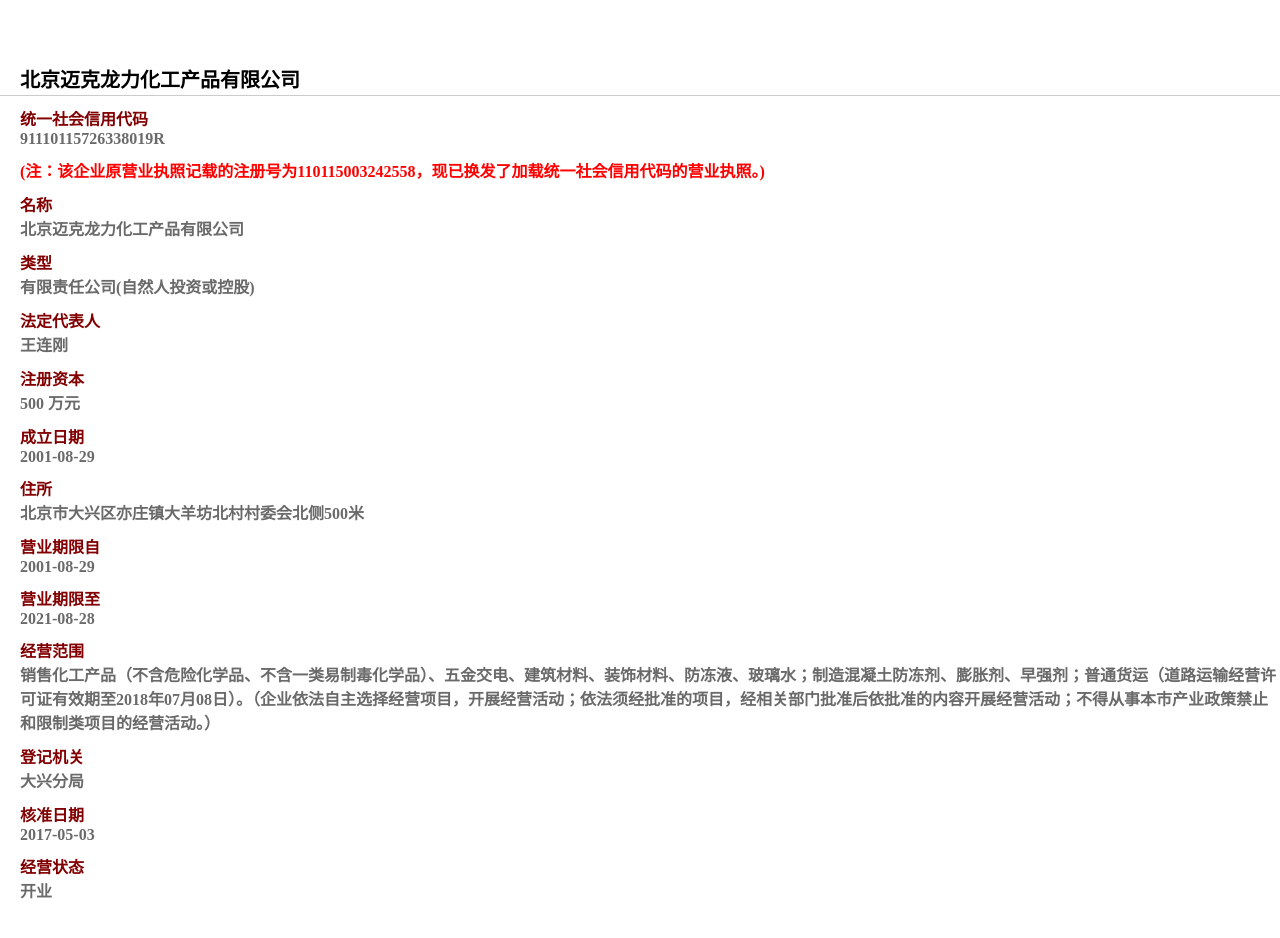
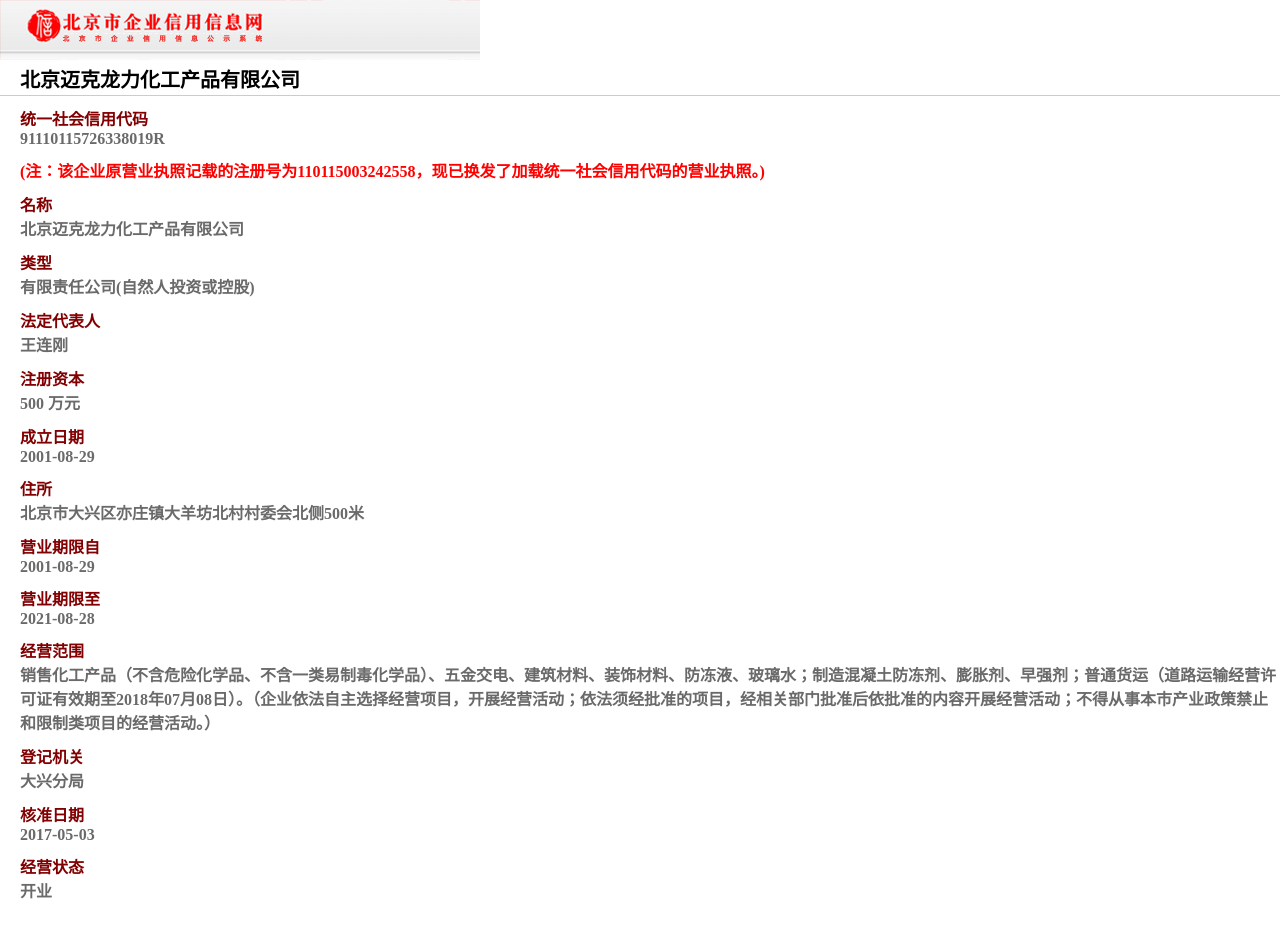
Before and after one commit to gllzijin/wap, a plain HTML site: page creditWapAction.html in a window 1280 px wide. Drawn offline with Linux system fonts and the light colour scheme; a script that the page names is missing.

Commit message:
Update creditWapAction.html

```diff
--- a/creditWapAction.html
+++ b/creditWapAction.html
@@ -17,7 +17,7 @@
 	<body>
 		<div style="height:auto;margin-bottom:10px;z-index:100;" class="viewBox">
 			<div class="headerTop" style="background: url(&#39;/images/wap/wap_qtym/logo-h.png&#39;)">
-	    		<div style="background-image: url(&#39;/images/wap/wap_qtym/nei-logo.png&#39;); background-repeat: no-repeat;color:white;width:100%;height:60px;margin-bottom:5px;"></div>
+	    		<div style="background-image: url(&#39;nei-logo.png&#39;); background-repeat: no-repeat;color:white;width:100%;height:60px;margin-bottom:5px;"></div>
 			</div>
 			<h1 style="height:auto;">北京迈克龙力化工产品有限公司</h1>
 			<dl>
```
